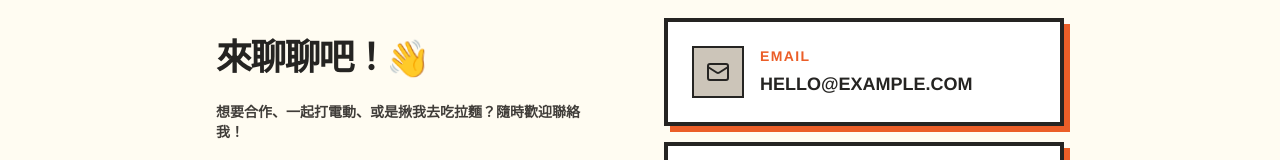
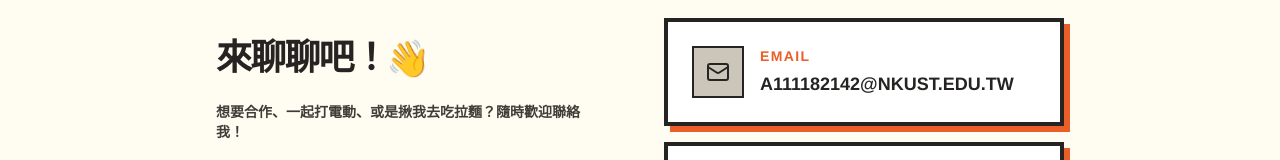
Before and after one commit to a111182120-design/tintin-s-report, a React (Vite) app: page / in a window 1280 px wide. Shown: the part 2444-2604 px from the top of the page. Built offline with nearby package versions, Linux system fonts and the light colour scheme.

Commit message:
Update App.tsx

```diff
--- a/src/App.tsx
+++ b/src/App.tsx
@@ -28,9 +28,9 @@ const defaultProfile = {
   personality: '充滿活力、喜歡冒險、幽默搞怪',
   health: '極佳！每天睡飽吃好吃滿 🍎',
   avatar: 'https://api.dicebear.com/7.x/notionists/svg?seed=Felix&backgroundColor=ffdfbf',
-  email: 'hello@example.com',
+  email: 'a111182142@nkust.edu.tw',
   phone: '+886 912 345 678',
-  socialLink: 'https://instagram.com/hello'
+  socialLink: 'https://sites.google.com/nkust.edu.tw/a6541616316316?usp=sharing'
 };
 
 const encodeData = (data: any) => {
```
